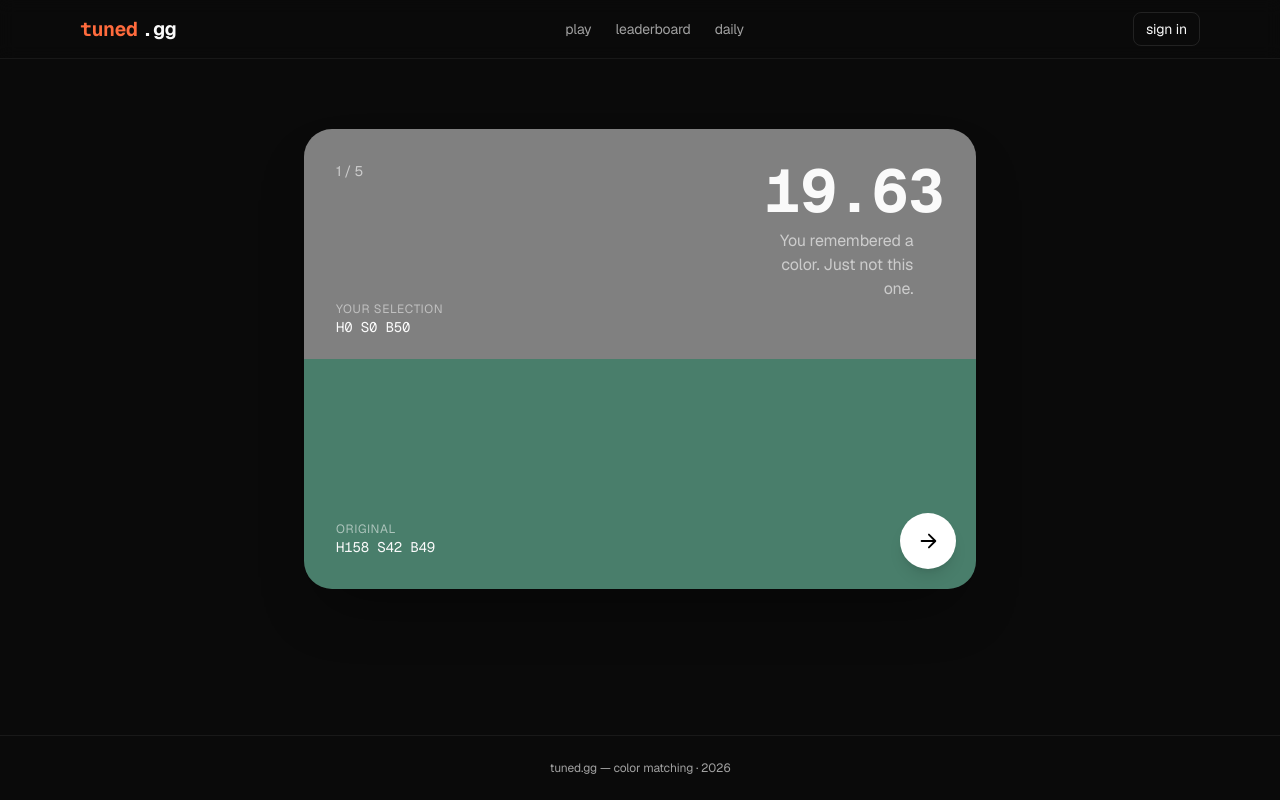
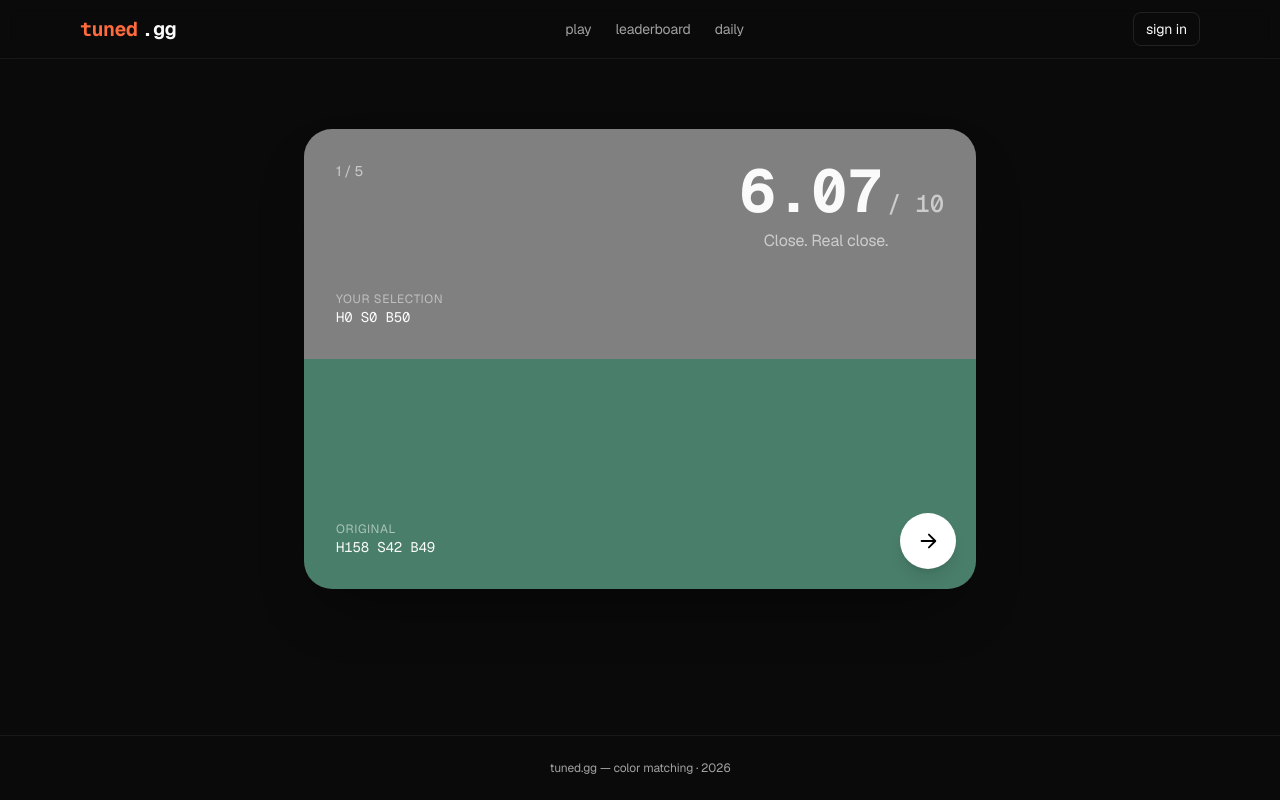
Before and after one commit to Drake3001/Tuned, a Next.js app in the folder apps/web/: page /daily in a window 1280 px wide. Both pictures are taken after a click on the button "lock in". Built offline with nearby package versions, Linux system fonts and the light colour scheme.

Commit message:
feat(solo): show proximity score 0-10 (2 decimals) instead of raw deltaE

```diff
--- a/apps/web/components/solo/AttemptResultCard.tsx
+++ b/apps/web/components/solo/AttemptResultCard.tsx
@@ -23,12 +23,17 @@ function ArrowIcon() {
   );
 }
 
-function describe(d: number): string {
-  if (d < 1) return "Practically pixel-perfect.";
-  if (d < 3) return "Honestly, eerie.";
-  if (d < 6) return "Trained eye.";
-  if (d < 12) return "You remembered a color. Close to this one.";
-  if (d < 25) return "You remembered a color. Just not this one.";
+function proximityScore(deltaE: number): number {
+  // 0..10 closeness; ΔE 0 → 10, ΔE 50+ → 0. Linear.
+  return Math.max(0, Math.min(10, 10 - deltaE * 0.2));
+}
+
+function describe(score: number): string {
+  if (score >= 9.5) return "Practically pixel-perfect.";
+  if (score >= 9) return "Honestly, eerie.";
+  if (score >= 8) return "Trained eye.";
+  if (score >= 6) return "Close. Real close.";
+  if (score >= 3) return "You remembered a color. Just not this one.";
   return "Different color entirely.";
 }
 
@@ -71,13 +76,19 @@ export function AttemptResultCard({
                   className="font-mono text-6xl font-bold leading-none tabular-nums"
                   style={{ color: guessStrong }}
                 >
-                  {deltaE.toFixed(2)}
+                  {proximityScore(deltaE).toFixed(2)}
+                  <span
+                    className="ml-1 text-2xl font-medium"
+                    style={{ color: guessMuted }}
+                  >
+                    / 10
+                  </span>
                 </div>
                 <p
                   className="mt-2 max-w-[14ch] text-right text-base"
                   style={{ color: guessMuted }}
                 >
-                  {describe(deltaE)}
+                  {describe(proximityScore(deltaE))}
                 </p>
               </div>
             </div>
```
